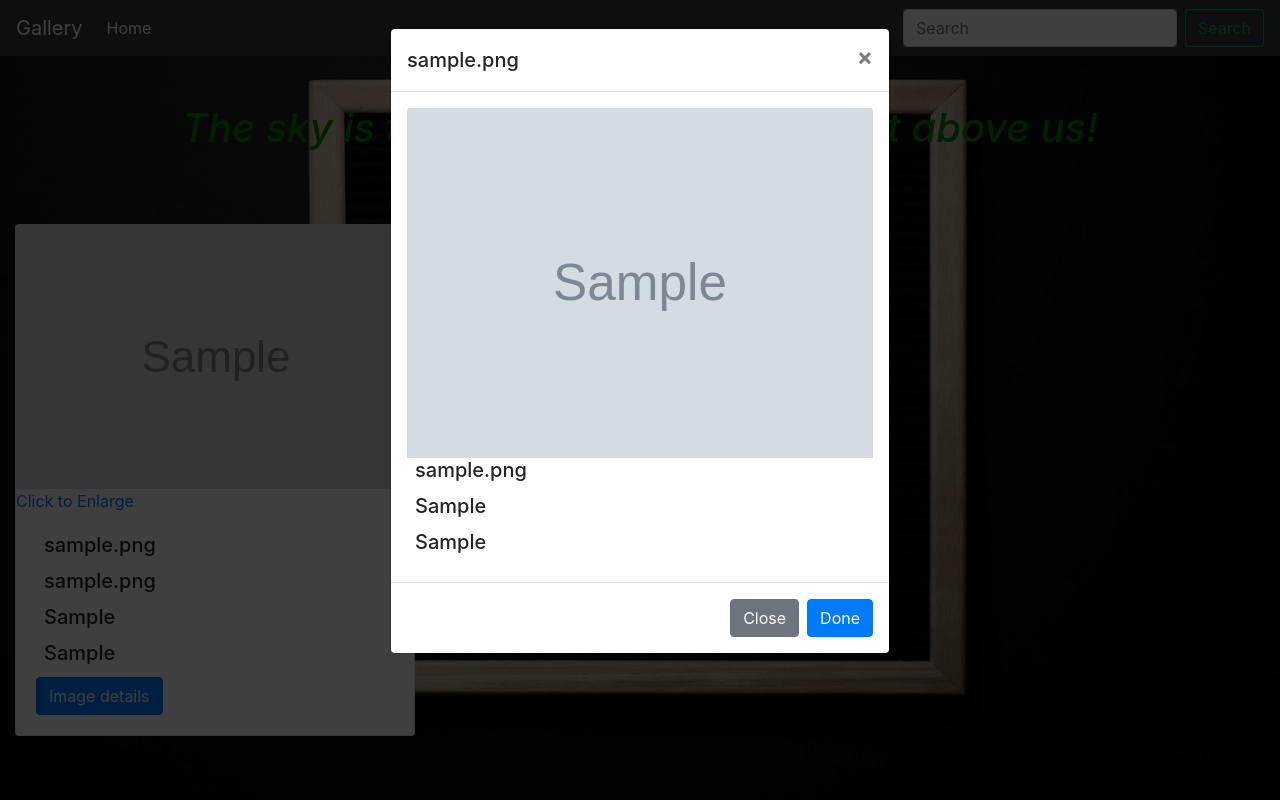
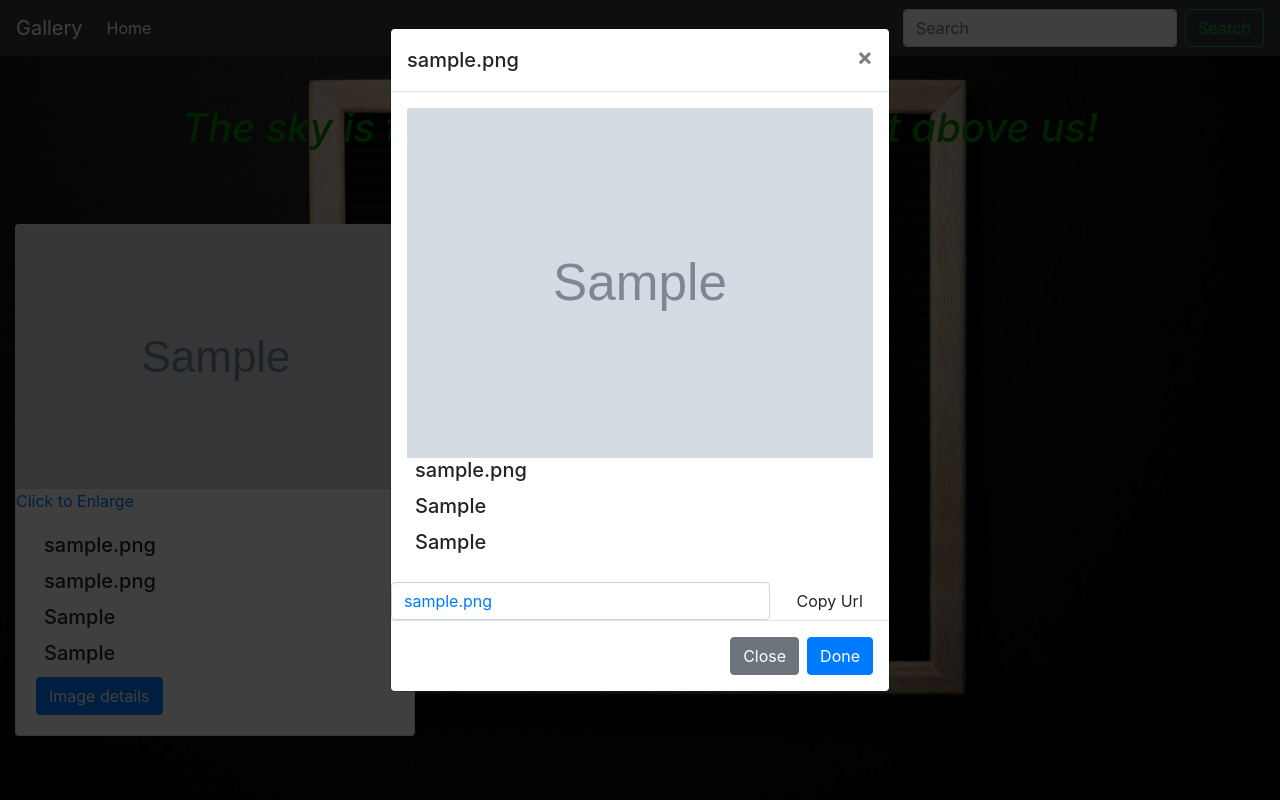
Before and after one commit to zizoubrown/Galley, a Django app: page / in a window 1280 px wide, after a click on "Image details". Run offline with Django 3.2, Linux system fonts and the light colour scheme; tables that the repository leaves empty hold one stand-in row (values such as "Sample post"); grey boxes marked "Sample" are stand-in pictures; some libraries are stand-ins or nearby versions.

Commit message:
add copy url button

```diff
--- a/galleria/templates/home.html
+++ b/galleria/templates/home.html
@@ -38,6 +38,10 @@
                                             <h5 class="card-title ml-2">{{ image.location }}</h5>
                                             <h5 class="card-title ml-2">{{ image.category }}</h5>
                                         </div>
+                                        <div class="d-flex justify-content-center">
+                                            <input class="form-control text-primary" type="text" value="{{image.image}}" id="myInput" style="color: snow; background-color: transparent; font-size: 16px;">
+                                            <button type="button" style="width: 150px;" class="btn btn-dark-green" onclick="myFunction()">Copy Url</button>
+                                        </div>
                                         <div class="modal-footer">
                                             <button type="button" class="btn btn-secondary" data-dismiss="modal">Close</button>
                                             <button type="button" class="btn btn-primary" data-dismiss="modal">Done</button>
```
